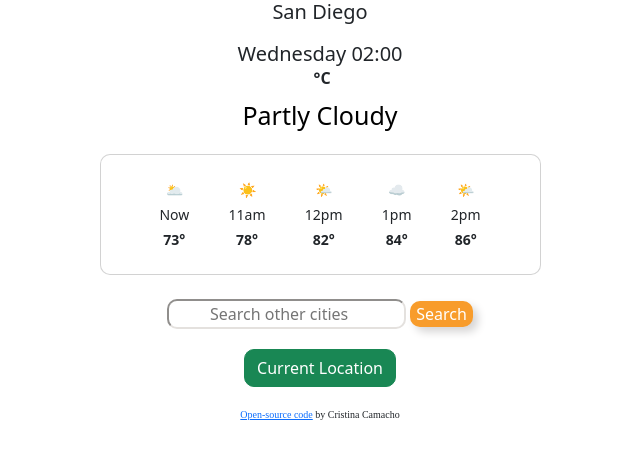
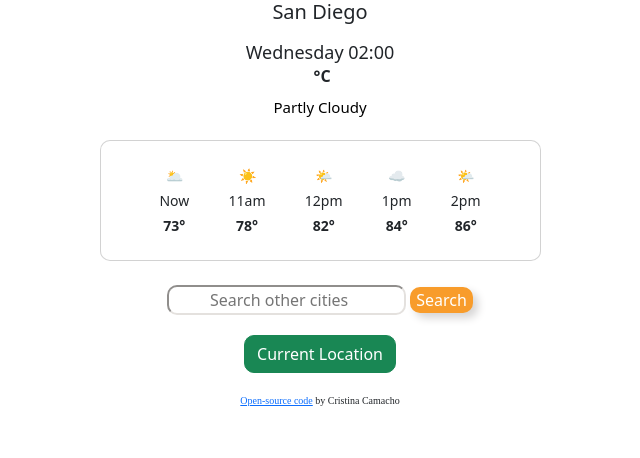
Before and after one commit to camachoc915/weather-app-project, a plain HTML site: page index.html in a window 1280 px wide. Shown: the whole page, without its empty margins (320-960 px from the left). Drawn offline with nearby package versions, Linux system fonts and the light colour scheme.

Commit message:
Updated CSS to adjust font size
Adjusted font size for h1, h2, and h3 classes

```diff
--- a/src/style.css
+++ b/src/style.css
@@ -12,6 +12,7 @@ h1 {
 h2 {
   margin: 0 auto;
   padding: 10px 0px;
+  font-size: 10px;
 }
 h3 {
   font-size: 40px;
@@ -26,11 +27,11 @@ h3 {
   display: inline-block;
 }
 .weather {
-  font-size: 25px;
+  font-size: 15px;
   margin: 0 auto;
 }
 #date {
-  font-size: 20px;
+  font-size: 18px;
 }
 .control-submit {
   background-color: rgb(248, 156, 43);
```
